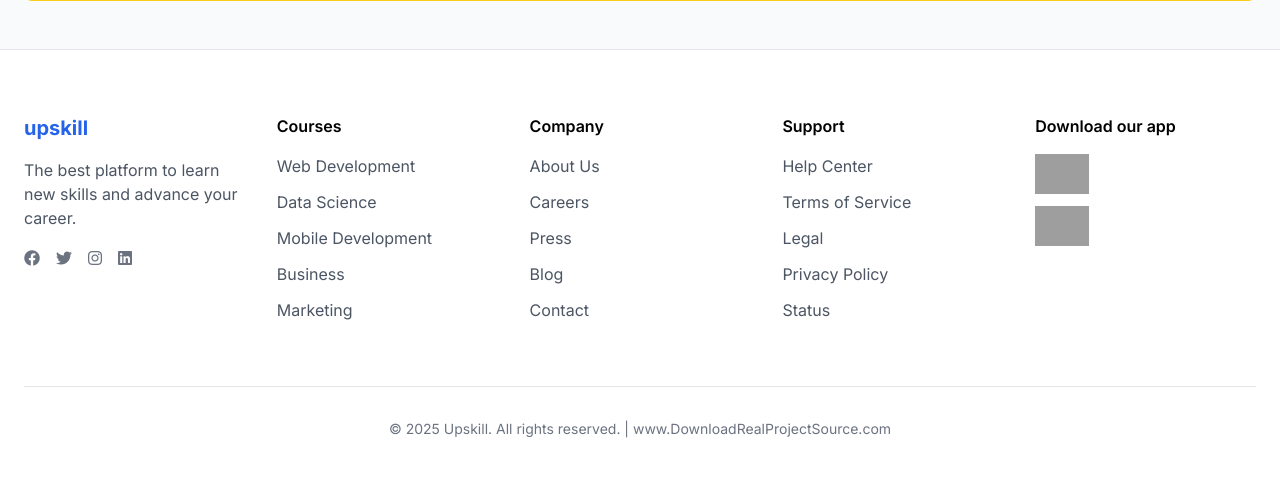
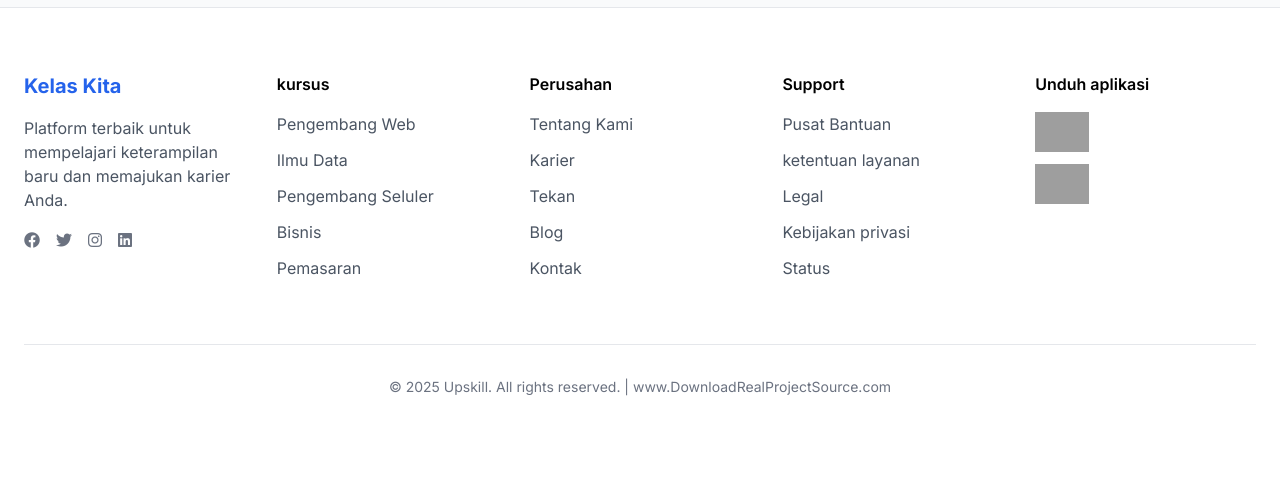
Before and after one commit to ShafnatFR/Kelas-Kita, a PHP site: page / in a window 1280 px wide. Shown: the part 2968-3455 px from the top of the page. After the commit the page ends 3364 px from the top, so only its background shows below. Run offline with PHP 8.4, Linux system fonts and the light colour scheme; some libraries are stand-ins or nearby versions; grey boxes are pictures that could not be loaded.

Commit message:
update index

```diff
--- a/page/index.php
+++ b/page/index.php
@@ -172,7 +172,7 @@ $toolsCount = "50+";
 <head>
     <meta charset="UTF-8">
     <meta name="viewport" content="width=device-width, initial-scale=1.0">
-    <title>Upskill - Online Learning Platform</title>
+    <title>Kelas Kita</title>
     <script src="https://cdn.tailwindcss.com"></script>
     <link rel="stylesheet" href="https://cdnjs.cloudflare.com/ajax/libs/font-awesome/6.0.0-beta3/css/all.min.css">
     <style>
@@ -181,7 +181,7 @@ $toolsCount = "50+";
             font-family: 'Inter', sans-serif;
         }
         .hero-gradient {
-            background: linear-gradient(135deg,rgb(29, 188, 79) 0%, #60efff 100%);
+            background: linear-gradient(135deg,rgb(2, 2, 253) 0%, #60efff 100%);
         }
         .rating-stars {
             color: #FFD700;
@@ -193,13 +193,13 @@ $toolsCount = "50+";
     <nav class="bg-white py-4 px-6 shadow-sm">
         <div class="container mx-auto flex justify-between items-center">
             <div class="flex items-center">
-                <a href="#" class="text-blue-600 font-bold text-2xl">upskill</a>
+                <a href="#" class="text-blue-600 font-bold text-2xl">Kelas Kita</a>
                 <div class="hidden md:flex ml-10 space-x-6">
-                    <a href="#" class="text-gray-900 font-medium">Home</a>
-                    <a href="#" class="text-gray-500 hover:text-gray-900">Courses</a>
-                    <a href="#" class="text-gray-500 hover:text-gray-900">Categories</a>
+                    <a href="#" class="text-gray-900 font-medium">Rumah</a>
+                    <a href="#" class="text-gray-500 hover:text-gray-900">Kursu</a>
+                    <a href="#" class="text-gray-500 hover:text-gray-900">Kategori</a>
                     <a href="#" class="text-gray-500 hover:text-gray-900">Blog</a>
-                    <a href="#" class="text-gray-500 hover:text-gray-900">Contact</a>
+                    <a href="#" class="text-gray-500 hover:text-gray-900">kontak</a>
                 </div>
             </div>
             <div class="flex items-center space-x-4">
@@ -263,15 +263,15 @@ function toggleDropdown() {
     <section class="hero-gradient text-white py-16">
         <div class="container mx-auto px-6 flex flex-col md:flex-row items-center">
             <div class="md:w-1/2 mb-10 md:mb-0">
-                <h1 class="text-4xl md:text-5xl font-bold mb-6">Faster Way For Your<br>Grow & Upskill</h1>
-                <p class="text-lg mb-8 text-blue-100">Learn the skills you need to advance your career with our expert-led courses</p>
+                <h1 class="text-4xl md:text-5xl font-bold mb-6">Cara Lebih Cepat Untuk<br>Pertumbuhan & Kelas Kita</h1>
+                <p class="text-lg mb-8 text-blue-100">Pelajari Keterampilan yang anda butuhkan untuk memajukan kareri anda dengan Kursus yang di Pandu oleh para ahli kami</p>
                 <div class="flex space-x-4">
-                    <a href="#" class="bg-white text-blue-600 px-6 py-3 rounded-md font-medium hover:bg-gray-100 transition">Get Started</a>
-                    <a href="#" class="border border-white text-white px-6 py-3 rounded-md font-medium hover:bg-white hover:text-blue-600 transition">Learn More</a>
+                    <a href="#" class="bg-white text-blue-600 px-6 py-3 rounded-md font-medium hover:bg-gray-100 transition">Memulai</a>
+                    <a href="#" class="border border-white text-white px-6 py-3 rounded-md font-medium hover:bg-white hover:text-blue-600 transition">pelajari Lebih Lanjut</a>
                 </div>
             </div>
             <div class="md:w-1/2 flex justify-end">
-                <img src="assets/images/hero-person.png" alt="Person learning online" class="rounded-lg max-w-full">
+                <img src="../assets/images/1683125533-img1.avif" alt="Person learning online" class="rounded-lg w-64">
             </div>
         </div>
     </section>
@@ -295,7 +295,7 @@ function toggleDropdown() {
     <!-- Featured Courses Section -->
     <section class="py-12 bg-gray-50">
         <div class="container mx-auto px-6">
-            <h2 class="text-2xl font-bold mb-10">Featured courses</h2>
+            <h2 class="text-2xl font-bold mb-10">Kursu unggulan</h2>
 
             <div class="grid grid-cols-1 sm:grid-cols-2 lg:grid-cols-4 gap-6">
                 <?php foreach ($featuredCourses as $course): ?>
@@ -334,7 +334,7 @@ function toggleDropdown() {
     <!-- Popular Courses Section -->
     <section class="py-12 bg-white">
         <div class="container mx-auto px-6">
-            <h2 class="text-2xl font-bold mb-10">Popular classes</h2>
+            <h2 class="text-2xl font-bold mb-10">Kelas Populer</h2>
 
             <div class="grid grid-cols-1 md:grid-cols-2 lg:grid-cols-4 gap-6">
                 <?php foreach ($popularCourses as $course): ?>
@@ -361,33 +361,33 @@ function toggleDropdown() {
                     <img src="assets/images/student-laptop.jpg" alt="Student using laptop" class="rounded-lg shadow-md w-full">
                 </div>
                 <div class="md:w-1/2">
-                    <h2 class="text-3xl font-bold mb-6">Why Upskill becomes the best training course & bootcamp</h2>
-                    <p class="text-gray-600 mb-8">We've designed our platform to provide the best learning experience with expert instructors, hands-on projects, and a supportive community.</p>
+                    <h2 class="text-3xl font-bold mb-6">Mengapa Upskill menjadi kursus pelatihan & bootcamp terbaik</h2>
+                    <p class="text-gray-600 mb-8">Kami telah merancang platform kami untuk menyediakan pengalaman belajar terbaik dengan instruktur ahli, proyek langsung, dan komunitas yang mendukung.</p>
 
                     <div class="grid grid-cols-2 gap-6">
                         <div class="flex items-center">
                             <div class="bg-blue-100 p-3 rounded-full mr-4">
                                 <i class="fas fa-check text-blue-600"></i>
                             </div>
-                            <span class="font-medium">Skilled instructors</span>
+                            <span class="font-medium">Instruktur yang terampil</span>
                         </div>
                         <div class="flex items-center">
                             <div class="bg-blue-100 p-3 rounded-full mr-4">
                                 <i class="fas fa-check text-blue-600"></i>
                             </div>
-                            <span class="font-medium">Hands-on projects</span>
+                            <span class="font-medium">Sumber daya premium</span>
                         </div>
                         <div class="flex items-center">
                             <div class="bg-blue-100 p-3 rounded-full mr-4">
                                 <i class="fas fa-check text-blue-600"></i>
                             </div>
-                            <span class="font-medium">Premium resources</span>
+                            <span class="font-medium">Proyek langsung</span>
                         </div>
                         <div class="flex items-center">
                             <div class="bg-blue-100 p-3 rounded-full mr-4">
                                 <i class="fas fa-check text-blue-600"></i>
                             </div>
-                            <span class="font-medium">Lifetime access</span>
+                            <span class="font-medium">Akses seumur hidup</span>
                         </div>
                     </div>
                 </div>
@@ -401,23 +401,23 @@ function toggleDropdown() {
             <div class="grid grid-cols-2 md:grid-cols-5 gap-6 text-center">
                 <div class="p-4">
                     <div class="text-4xl font-bold text-blue-600 mb-2"><?php echo $workshopCount; ?>+</div>
-                    <p class="text-gray-600">Online Workshops</p>
+                    <p class="text-gray-600">Karya Daring</p>
                 </div>
                 <div class="p-4">
                     <div class="text-4xl font-bold text-blue-600 mb-2"><?php echo $studentsCount; ?></div>
-                    <p class="text-gray-600">Students</p>
+                    <p class="text-gray-600">Siswa</p>
                 </div>
                 <div class="p-4">
                     <div class="text-4xl font-bold text-blue-600 mb-2"><?php echo $instructorsCount; ?></div>
-                    <p class="text-gray-600">Instructors</p>
+                    <p class="text-gray-600">Instruktur</p>
                 </div>
                 <div class="p-4">
                     <div class="text-4xl font-bold text-blue-600 mb-2"><?php echo $coursesCount; ?></div>
-                    <p class="text-gray-600">Online Courses</p>
+                    <p class="text-gray-600">Kursus Online</p>
                 </div>
                 <div class="p-4">
                     <div class="text-4xl font-bold text-blue-600 mb-2"><?php echo $toolsCount; ?></div>
-                    <p class="text-gray-600">Practical Tools</p>
+                    <p class="text-gray-600">Alat Praktis</p>
                 </div>
             </div>
         </div>
@@ -428,8 +428,8 @@ function toggleDropdown() {
         <div class="container mx-auto px-6">
             <div class="bg-yellow-400 rounded-lg p-8 flex flex-col md:flex-row items-center justify-between">
                 <div class="md:w-2/3 mb-6 md:mb-0">
-                    <h3 class="text-2xl font-bold mb-2">Launch Your Career Journey</h3>
-                    <p class="text-gray-800">Through upskill</p>
+                    <h3 class="text-2xl font-bold mb-2">Luncurkan Perjalanan Karier Anda</h3>
+                    <p class="text-gray-800">Melalui peningkatan keterampilan</p>
                 </div>
                 <div>
                     <img src="assets/images/cta-people.png" alt="People learning" class="h-32">
@@ -443,8 +443,8 @@ function toggleDropdown() {
         <div class="container mx-auto px-6">
             <div class="grid grid-cols-2 md:grid-cols-5 gap-8 mb-16">
                 <div class="col-span-2 md:col-span-1">
-                    <h4 class="text-blue-600 font-bold text-xl mb-4">upskill</h4>
-                    <p class="text-gray-600 mb-4">The best platform to learn new skills and advance your career.</p>
+                    <h4 class="text-blue-600 font-bold text-xl mb-4">Kelas Kita</h4>
+                    <p class="text-gray-600 mb-4">Platform terbaik untuk mempelajari keterampilan baru dan memajukan karier Anda.</p>
                     <div class="flex space-x-4">
                         <a href="#" class="text-gray-500 hover:text-gray-800"><i class="fab fa-facebook"></i></a>
                         <a href="#" class="text-gray-500 hover:text-gray-800"><i class="fab fa-twitter"></i></a>
@@ -453,37 +453,37 @@ function toggleDropdown() {
                     </div>
                 </div>
                 <div>
-                    <h5 class="font-semibold mb-4">Courses</h5>
+                    <h5 class="font-semibold mb-4">kursus</h5>
                     <ul class="space-y-3 text-gray-600">
-                        <li><a href="#" class="hover:text-gray-900">Web Development</a></li>
-                        <li><a href="#" class="hover:text-gray-900">Data Science</a></li>
-                        <li><a href="#" class="hover:text-gray-900">Mobile Development</a></li>
-                        <li><a href="#" class="hover:text-gray-900">Business</a></li>
-                        <li><a href="#" class="hover:text-gray-900">Marketing</a></li>
+                        <li><a href="#" class="hover:text-gray-900">Pengembang Web</a></li>
+                        <li><a href="#" class="hover:text-gray-900">Ilmu Data</a></li>
+                        <li><a href="#" class="hover:text-gray-900">Pengembang Seluler</a></li>
+                        <li><a href="#" class="hover:text-gray-900">Bisnis</a></li>
+                        <li><a href="#" class="hover:text-gray-900">Pemasaran</a></li>
                     </ul>
                 </div>
                 <div>
-                    <h5 class="font-semibold mb-4">Company</h5>
+                    <h5 class="font-semibold mb-4">Perusahan</h5>
                     <ul class="space-y-3 text-gray-600">
-                        <li><a href="#" class="hover:text-gray-900">About Us</a></li>
-                        <li><a href="#" class="hover:text-gray-900">Careers</a></li>
-                        <li><a href="#" class="hover:text-gray-900">Press</a></li>
+                        <li><a href="#" class="hover:text-gray-900">Tentang Kami</a></li>
+                        <li><a href="#" class="hover:text-gray-900">Karier</a></li>
+                        <li><a href="#" class="hover:text-gray-900">Tekan</a></li>
                         <li><a href="#" class="hover:text-gray-900">Blog</a></li>
-                        <li><a href="#" class="hover:text-gray-900">Contact</a></li>
+                        <li><a href="#" class="hover:text-gray-900">Kontak</a></li>
                     </ul>
                 </div>
                 <div>
                     <h5 class="font-semibold mb-4">Support</h5>
                     <ul class="space-y-3 text-gray-600">
-                        <li><a href="#" class="hover:text-gray-900">Help Center</a></li>
-                        <li><a href="#" class="hover:text-gray-900">Terms of Service</a></li>
+                        <li><a href="#" class="hover:text-gray-900">Pusat Bantuan</a></li>
+                        <li><a href="#" class="hover:text-gray-900">ketentuan layanan</a></li>
                         <li><a href="#" class="hover:text-gray-900">Legal</a></li>
-                        <li><a href="#" class="hover:text-gray-900">Privacy Policy</a></li>
+                        <li><a href="#" class="hover:text-gray-900">Kebijakan privasi</a></li>
                         <li><a href="#" class="hover:text-gray-900">Status</a></li>
                     </ul>
                 </div>
                 <div>
-                    <h5 class="font-semibold mb-4">Download our app</h5>
+                    <h5 class="font-semibold mb-4">Unduh aplikasi</h5>
                     <div class="flex flex-col space-y-3">
                         <a href="#" class="block">
                             <img src="assets/images/app-store.png" alt="App Store" class="h-10">
```
Also changed, not shown: assets/images/1683125533-img1.avif (added), assets/images/3e302a6e-9e6c-497e-9472-af98130e4e1a.jpg (added).
